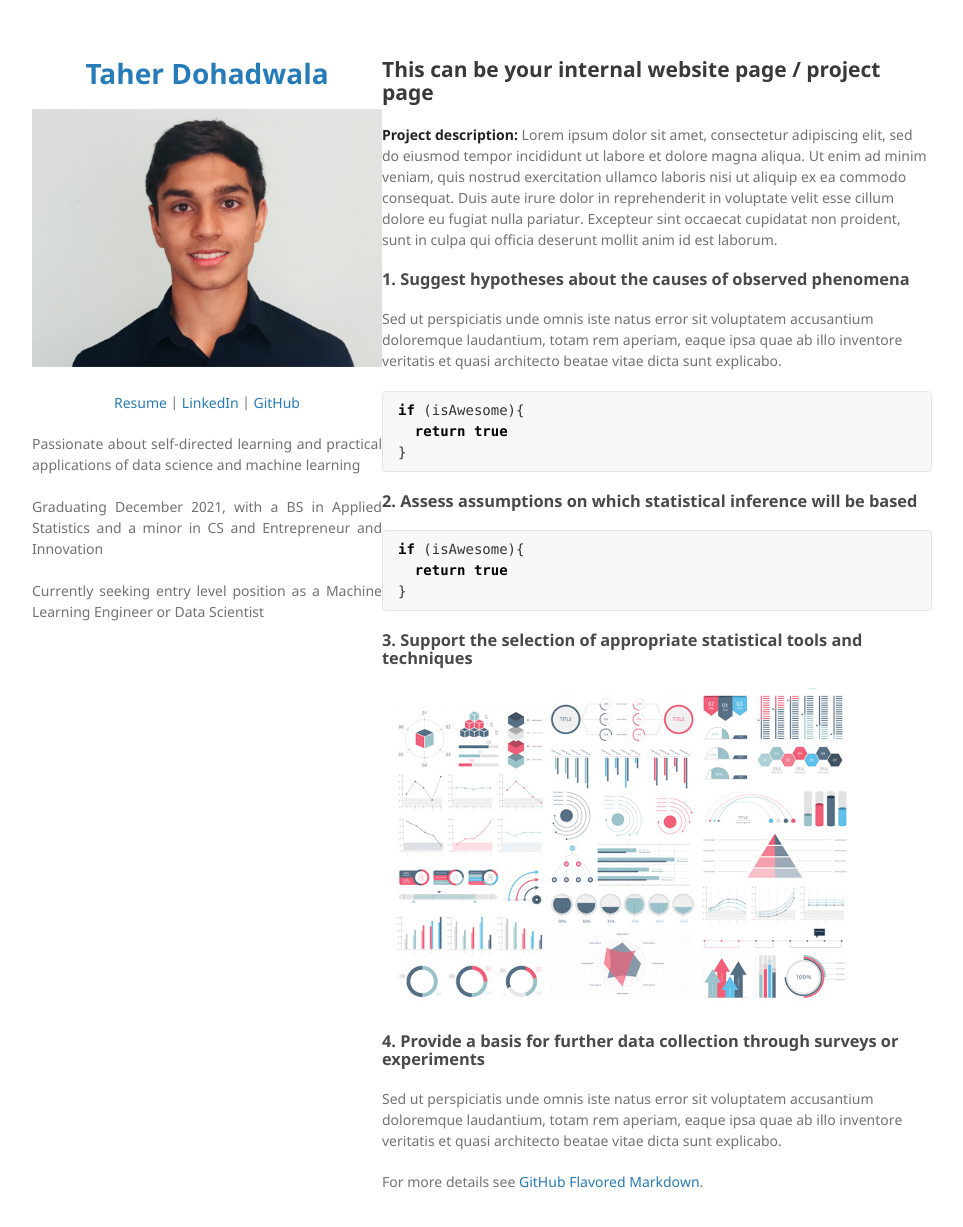
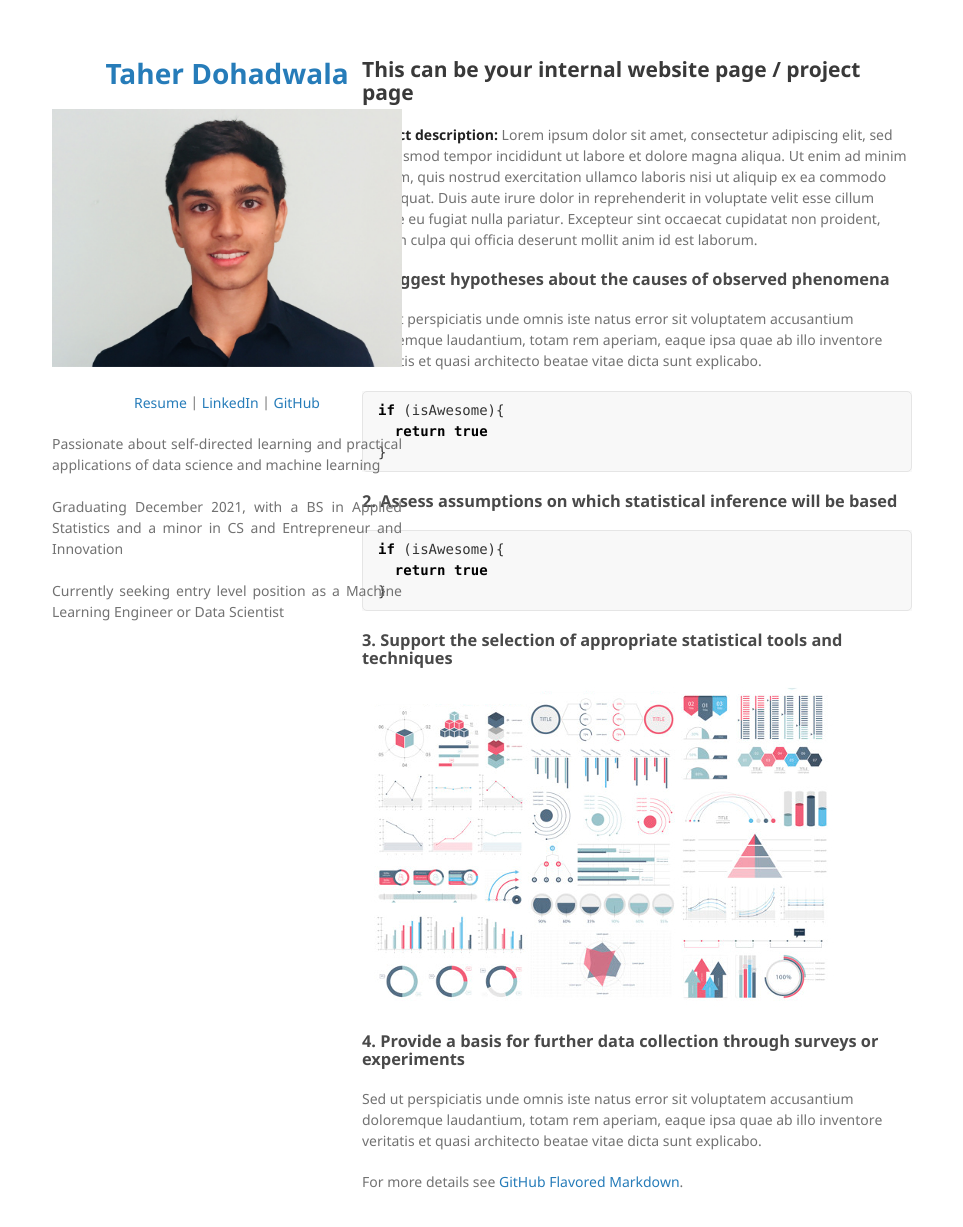
Before and after one commit to Taher-Dohadwala/Taher-Dohadwala.github.io, a Jekyll site: the page built from sample_page.md, in a window 1280 px wide and 1262 px high. Shown: the top 1227 px of the window, without its empty margins (158-1121 px from the left). Built offline with Jekyll 4.4.1, drawn with Linux system fonts in a browser that asks for light colours; our own code applies the rules of GitHub Pages for plain Markdown files.

Commit message:
Update jekyll-theme-minimal.scss

```diff
--- a/_sass/jekyll-theme-minimal.scss
+++ b/_sass/jekyll-theme-minimal.scss
@@ -56,7 +56,7 @@ a:hover small {
 }
 
 .wrapper {
-  width:900px;
+  width:860px;
   margin:0 auto;
 }
 
```
